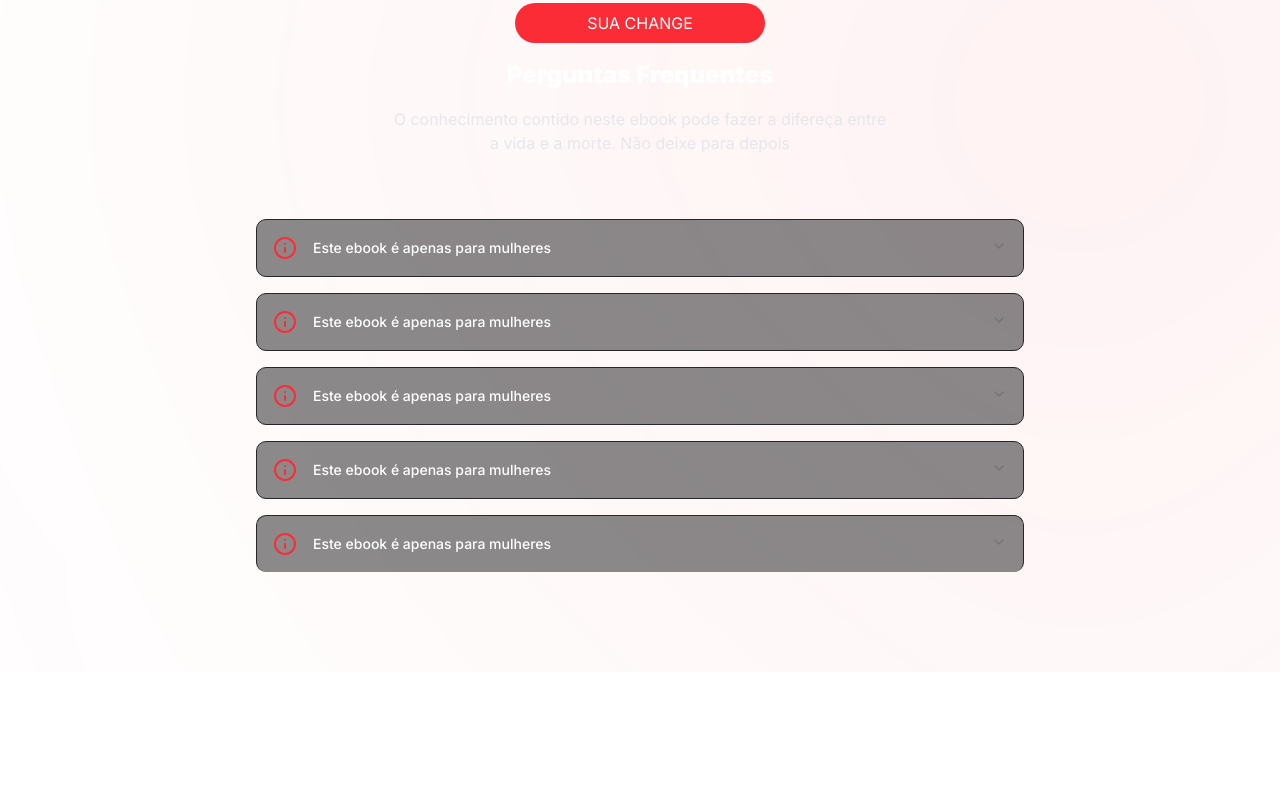
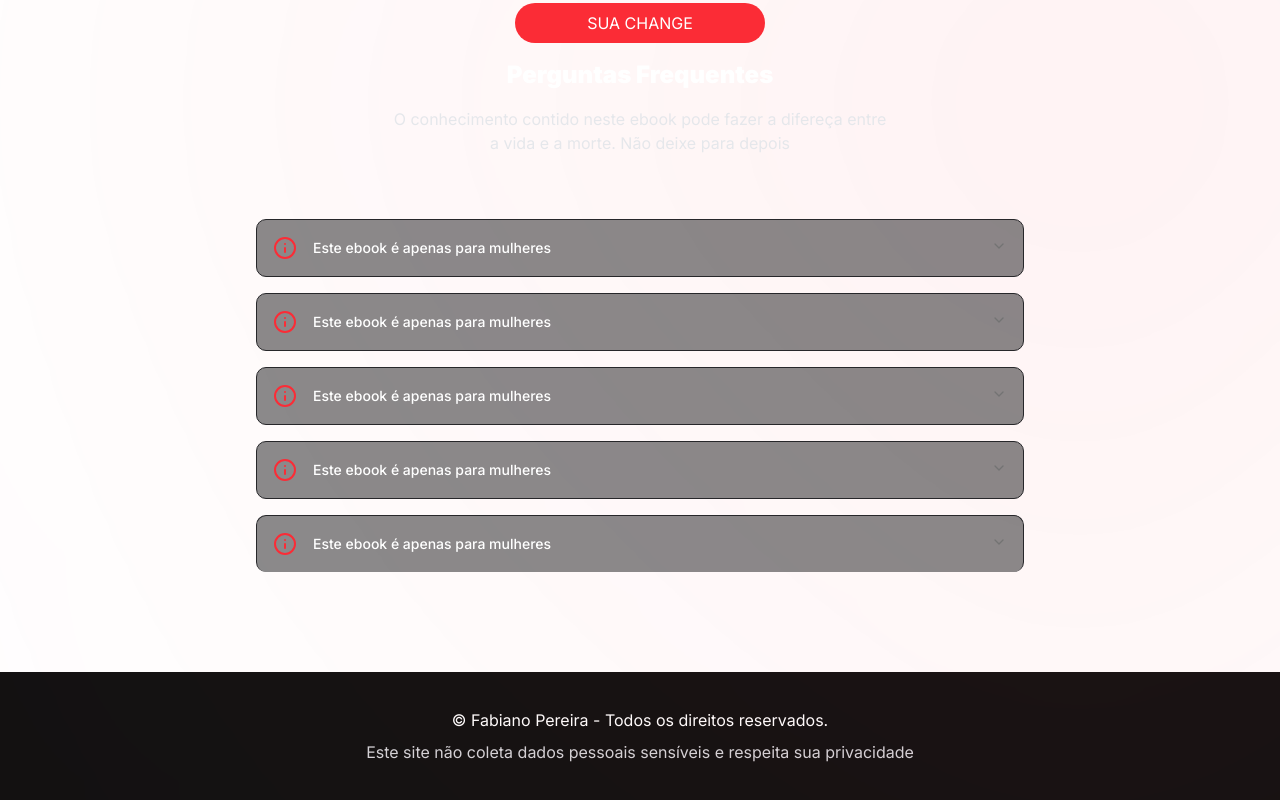
Before and after one commit to FabianoPereiraOne/Landing-Page-Secure-Yourself, a Next.js app: page / in a window 1280 px wide. Shown: the part 5472-6272 px from the top of the page. Before the commit the page ends 6144 px from the top, so only its background shows below. Built offline with nearby package versions, Linux system fonts and the light colour scheme.

Commit message:
Feat: creater footer

```diff
--- a/src/app/page.tsx
+++ b/src/app/page.tsx
@@ -1,6 +1,7 @@
 import { About } from "@/components/About"
 import { Benefits } from "@/components/Benefits"
 import { Faq } from "@/components/Faq"
+import { Footer } from "@/components/Footer"
 import { Guarantee } from "@/components/Guarantee"
 import { Hero } from "@/components/Hero"
 import { RangeHorizontal } from "@/components/RangeHorizontal"
@@ -20,6 +21,7 @@ export default function Home() {
       <RangeHorizontal />
       <SectionCta />
       <Faq />
+      <Footer />
     </>
   )
 }
--- a/src/components/Faq/index.tsx
+++ b/src/components/Faq/index.tsx
@@ -42,7 +42,7 @@ export const Faq = () => {
                       <p className='text-white text-left'>{item?.question}</p>
                     </div>
                   </AccordionTrigger>
-                  <AccordionContent className='p-4 text-zinc-400 text-md font-normal transition duration-100'>
+                  <AccordionContent className='p-4 text-zinc-400 text-md font-normal transition-[height,opacity] duration-300 ease-in-out'>
                     {item?.answer}
                   </AccordionContent>
                 </AccordionItem>
--- /dev/null
+++ b/src/components/Footer/index.tsx
@@ -0,0 +1,24 @@
+import Link from "next/link"
+
+export const Footer = () => {
+  return (
+    <>
+      <footer className='w-full bg-[#121212] flex flex-col items-center justify-center p-[20px] md:p-[36px] gap-2'>
+        <p className='text-md text-white font-normal text-center'>
+          <Link
+            className='hover:text-yellow-500 transition duration-300 text-center'
+            href='https://fabianopereiradev.com.br/'
+            target='_blank'
+          >
+            &copy; Fabiano Pereira
+          </Link>
+          {` - `}Todos os direitos reservados.
+        </p>
+        <span className='text-md text-zinc-300 font-normal text-center'>
+          Este site não coleta dados pessoais sensíveis e respeita sua
+          privacidade
+        </span>
+      </footer>
+    </>
+  )
+}
```
